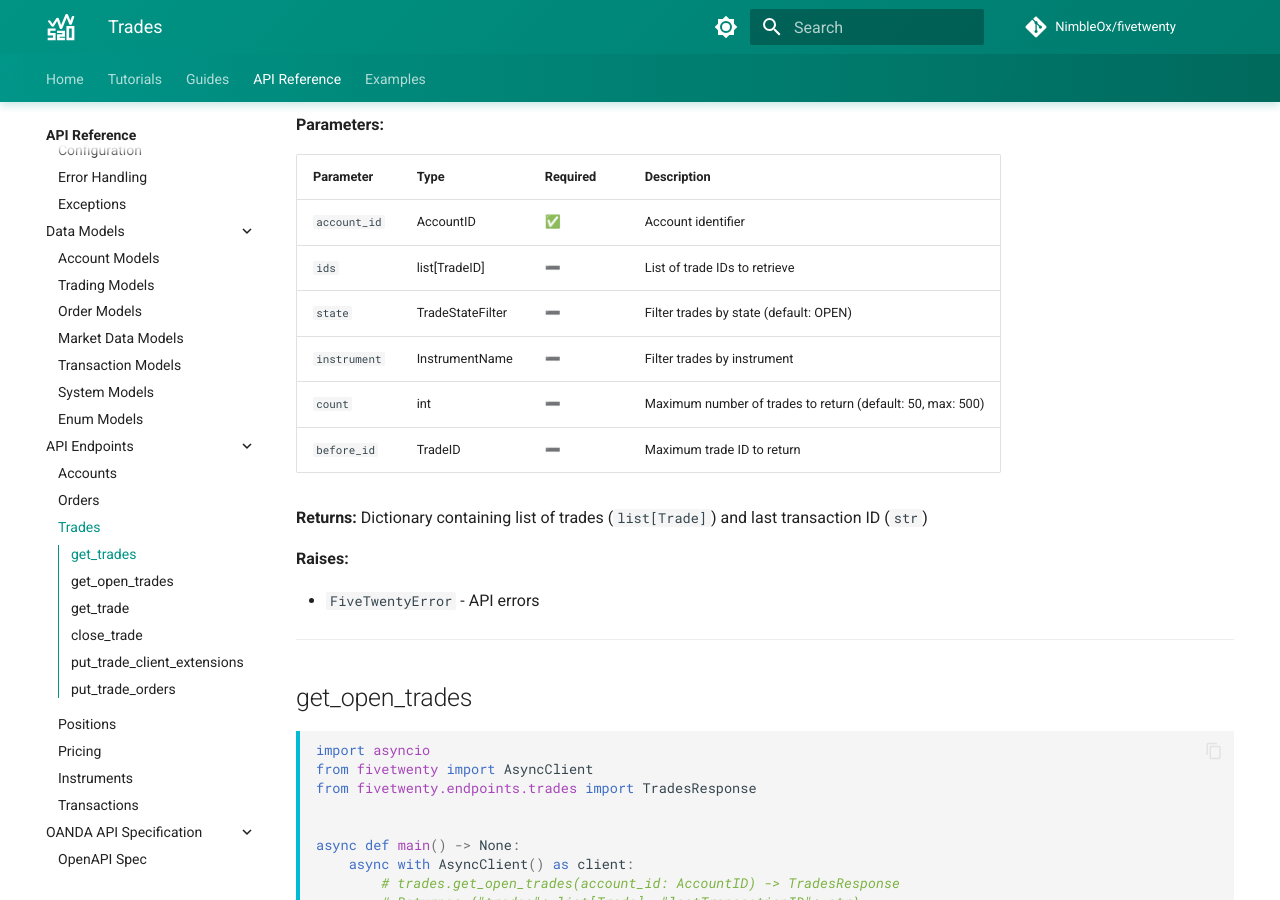
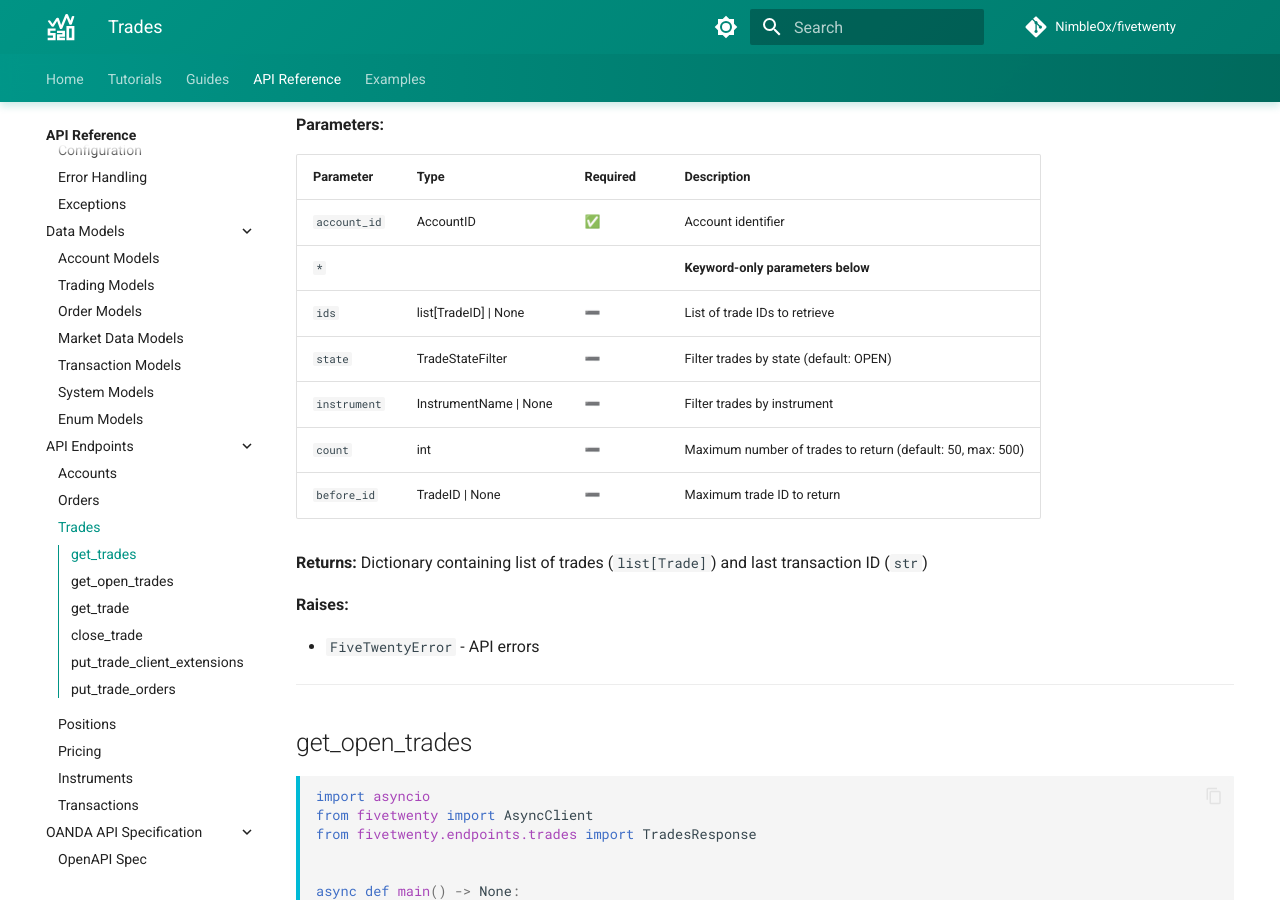
Before and after one commit to NimbleOx/fivetwenty, an MkDocs documentation site: the page built from docs/api-reference/endpoints/trades.md, in a window 1280 px wide and 900 px high, scrolled down 1002 px. Built offline with MkDocs 1.6.1 and Material for MkDocs 9.7.7, drawn with Linux system fonts in a browser that asks for light colours; comment, search, counter and statistics services are not loaded; some of the changed text lies outside the part shown.

Commit message:
Fix endpoint documentation parameter tables
- accounts.md: Improve return type descriptions for patch_account_configuration and get_account_changes
- trades.md: Add keyword-only markers and None union types to parameter tables
- positions.md: Add keyword-only markers for close_position parameters

```diff
--- a/docs/api-reference/endpoints/trades.md
+++ b/docs/api-reference/endpoints/trades.md
@@ -47,11 +47,12 @@ Get a list of trades for an account.
 | Parameter | Type | Required | Description |
 |-----------|------|----------|-------------|
 | `account_id` | AccountID | ✅ | Account identifier |
-| `ids` | list[TradeID] | ➖ | List of trade IDs to retrieve |
+| `*` | | | **Keyword-only parameters below** |
+| `ids` | list[TradeID] \| None | ➖ | List of trade IDs to retrieve |
 | `state` | TradeStateFilter | ➖ | Filter trades by state (default: OPEN) |
-| `instrument` | InstrumentName | ➖ | Filter trades by instrument |
+| `instrument` | InstrumentName \| None | ➖ | Filter trades by instrument |
 | `count` | int | ➖ | Maximum number of trades to return (default: 50, max: 500) |
-| `before_id` | TradeID | ➖ | Maximum trade ID to return |
+| `before_id` | TradeID \| None | ➖ | Maximum trade ID to return |
 
 **Returns:** Dictionary containing list of trades (`list[Trade]`) and last transaction ID (`str`)
 
@@ -188,8 +189,9 @@ Close a trade (fully or partially).
 |-----------|------|----------|-------------|
 | `account_id` | AccountID | ✅ | Account identifier |
 | `trade_specifier` | str | ✅ | Trade ID or @clientID |
-| `units` | str | ➖ | Number of units to close (default: ALL for full closure) |
-| `idempotency_key` | str | ➖ | Idempotency key for duplicate prevention |
+| `*` | | | **Keyword-only parameters below** |
+| `units` | str \| None | ➖ | Number of units to close (default: ALL for full closure) |
+| `idempotency_key` | str \| None | ➖ | Idempotency key for duplicate prevention |
 
 **Returns:** Dictionary containing closure transaction details and last transaction ID (`str`)
 
@@ -238,8 +240,9 @@ Modify client extensions for existing trade.
 |-----------|------|----------|-------------|
 | `account_id` | AccountID | ✅ | Target account identifier |
 | `trade_specifier` | str | ✅ | Trade identifier to modify |
-| `client_extensions` | dict[str, Any] | ➖ | New trade client extensions |
-| `idempotency_key` | str | ➖ | Idempotency key for safe retries |
+| `*` | | | **Keyword-only parameters below** |
+| `client_extensions` | dict[str, Any] \| None | ➖ | New trade client extensions |
+| `idempotency_key` | str \| None | ➖ | Idempotency key for safe retries |
 
 **Returns:** Dictionary containing modification transaction details and last transaction ID (`str`)
 
@@ -291,11 +294,12 @@ Update trade-dependent orders (take profit, stop loss, etc.).
 |-----------|------|----------|-------------|
 | `account_id` | AccountID | ✅ | Target account identifier |
 | `trade_specifier` | str | ✅ | Trade identifier to modify |
-| `take_profit` | dict[str, Any] | ➖ | Take profit order specification |
-| `stop_loss` | dict[str, Any] | ➖ | Stop loss order specification |
-| `trailing_stop_loss` | dict[str, Any] | ➖ | Trailing stop loss order specification |
-| `guaranteed_stop_loss` | dict[str, Any] | ➖ | Guaranteed stop loss order specification |
-| `idempotency_key` | str | ➖ | Idempotency key for safe retries |
+| `**kwargs` | Any | ➖ | **Keyword arguments below** |
+| `take_profit` | Any | ➖ | Take profit order specification |
+| `stop_loss` | Any | ➖ | Stop loss order specification |
+| `trailing_stop_loss` | Any | ➖ | Trailing stop loss order specification |
+| `guaranteed_stop_loss` | Any | ➖ | Guaranteed stop loss order specification |
+| `idempotency_key` | Any | ➖ | Idempotency key for safe retries |
 
 **Returns:** Dictionary containing order update transaction details and last transaction ID (`str`)
 
```
Also changed, not shown: docs/api-reference/endpoints/accounts.md (+2 -2 lines), docs/api-reference/endpoints/positions.md (+5 -4 lines).
